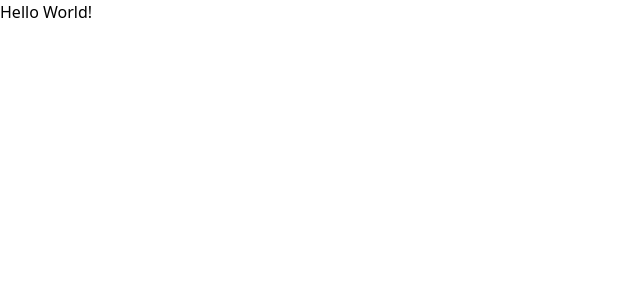
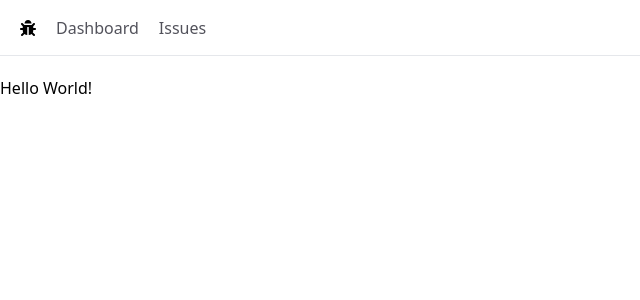
Before and after one commit to DTarkh/Issue-Tracker, a Next.js app: page / in a window 1280 px wide. Shown: the top 300 px of the page, without its empty margins (0-640 px from the left). Built offline with nearby package versions, Linux system fonts and the light colour scheme.

Commit message:
Build the NavBar

```diff
--- /dev/null
+++ b/app/NavBar.tsx
@@ -0,0 +1,30 @@
+import Link from "next/link";
+import React from "react";
+import { FaBug } from "react-icons/fa";
+
+const NavBar = () => {
+  const Links = [
+    { label: "Dashboard", href: "/" },
+    { label: "Issues", href: "/issues" },
+  ];
+  return (
+    <nav className="flex space-x-5 border-b mb-5 px-5 h-14 items-center">
+      <Link href="/">
+        <FaBug />
+      </Link>
+      <ul className="flex space-x-5">
+        {Links.map((link) => (
+          <Link
+            className="text-zinc-600 hover:text-black transition-colors duration-200"
+            key={link.href}
+            href={link.href}
+          >
+            {link.label}
+          </Link>
+        ))}
+      </ul>
+    </nav>
+  );
+};
+
+export default NavBar;
--- a/app/layout.tsx
+++ b/app/layout.tsx
@@ -1,6 +1,7 @@
 import type { Metadata } from "next";
 import localFont from "next/font/local";
 import "./globals.css";
+import Navbar from "./NavBar"
 
 const geistSans = localFont({
   src: "./fonts/GeistVF.woff",
@@ -28,7 +29,8 @@
       <body
         className={`${geistSans.variable} ${geistMono.variable} antialiased`}
       >
-        {children}
+        <Navbar />
+        <main>{children}</main>
       </body>
     </html>
   );
```
Also changed, not shown: package.json (+5 -4 lines), 1 other file (tests, documents, lock files or other folders).
